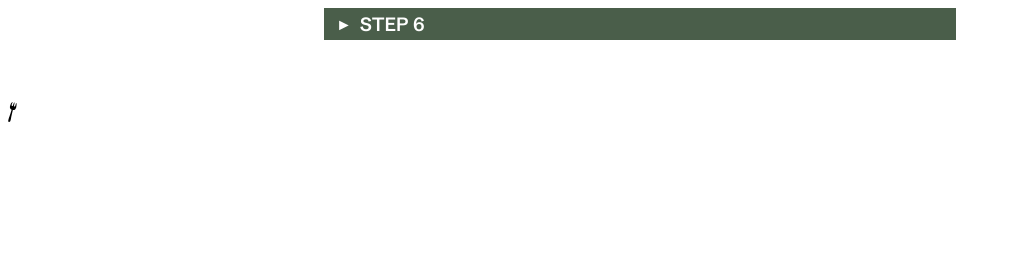
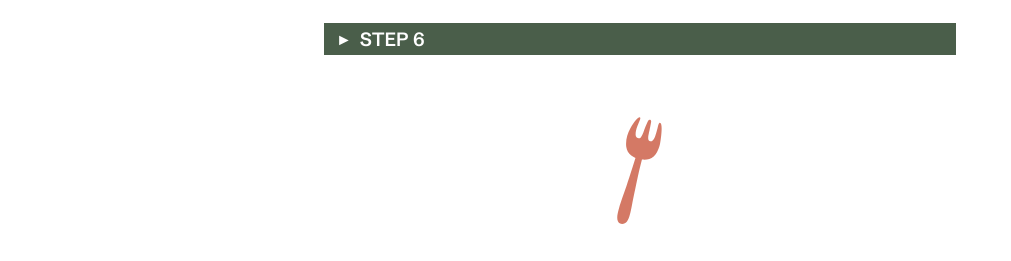
Before and after one commit to malnyrad/idm232-dkl67, a PHP site: page /recipe.php?id=1 in a window 1280 px wide. Shown: the part 5100-5361 px from the top of the page, without its empty margins (0-1011 px from the left). Before the commit the page ends 5222 px from the top, so only its background shows below. Run offline with PHP 8.4, Linux system fonts and the light colour scheme; data comes from the database, SQL or seed files in the repository.

Commit message:
Update CSS

```diff
--- a/css/styles.css
+++ b/css/styles.css
@@ -32,6 +32,7 @@ html {
     --orange: #D57A66;
 
     background-color: var(--white);
+    scroll-behavior: smooth;
 }
 
 /*text*/
@@ -283,6 +284,7 @@ input[type=text] {
 }
 
 .recipe-stats h3 {
+    border-bottom: 5px solid var(--orange);
     text-align: center;
 }
 
@@ -376,6 +378,7 @@ input[type=text] {
 }
 
 .recipe-ingredients h3, .recipe-steps h3 {
+    border-bottom: 5px solid var(--orange);
     margin-bottom: 0.5rem;
 }
 
@@ -577,3 +580,12 @@ details[open] span.step-number::before {
 .case-content p {
     font-size: max(12px, 1vw);
 }
+
+/*footer*/
+
+.footer-fork {
+    display: block;
+    filter: invert(59%) sepia(51%) saturate(434%) hue-rotate(323deg) brightness(84%) contrast(98%);
+    margin: 0 auto 2rem auto;
+    width: 3rem;
+}
```
